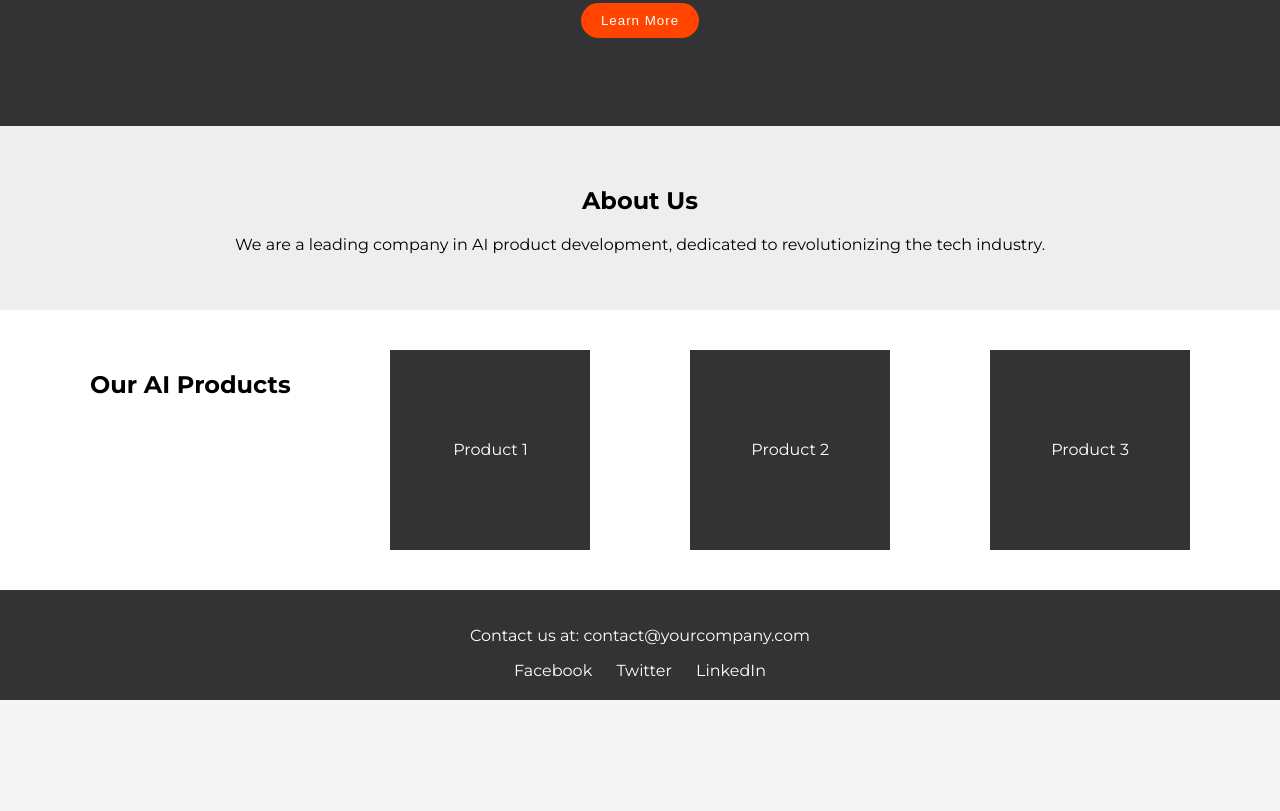
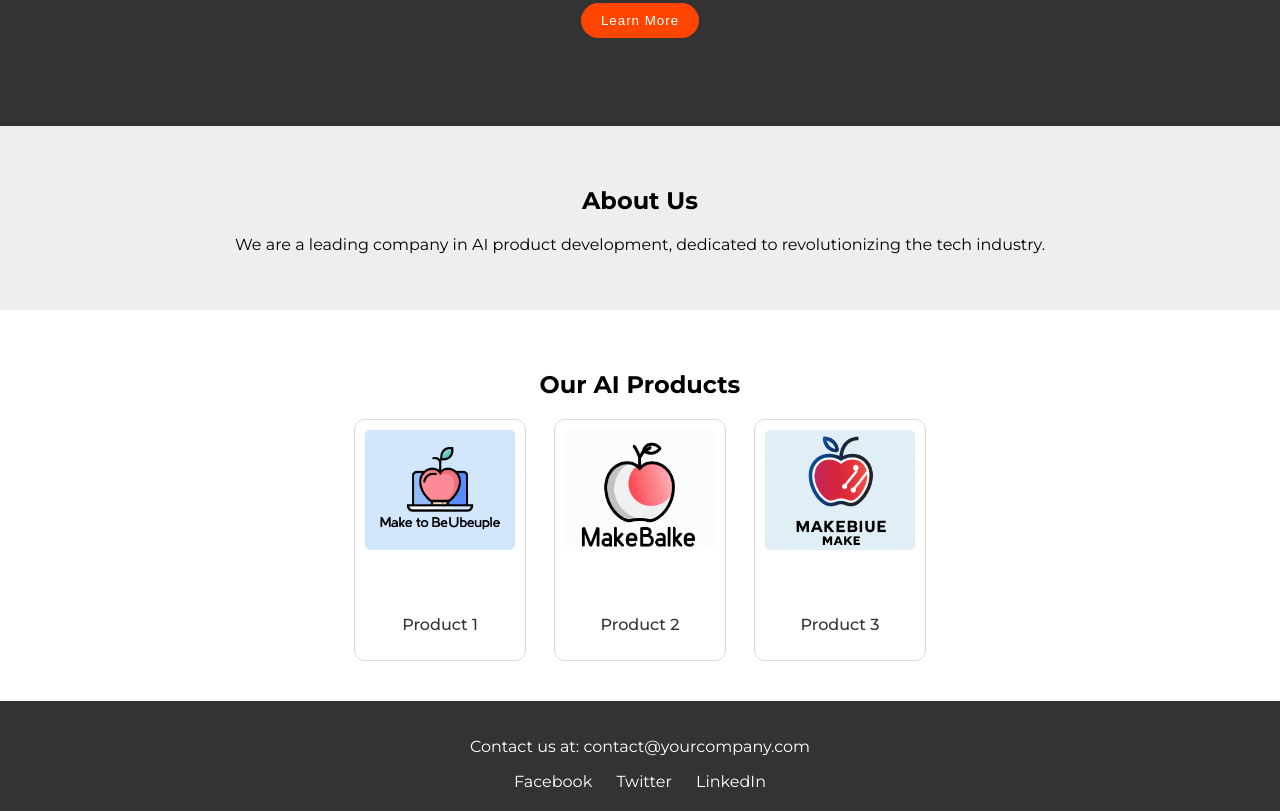
Before and after one commit to AnisZakari/tutorial_create_website_with_ChatGPT, a plain HTML site: page index.html in a window 1280 px wide. Shown: the part 354-1165 px from the top of the page. Before the commit the page ends 1054 px from the top, so only its background shows below. Drawn offline with Linux system fonts and the light colour scheme.

Commit message:
change logo

```diff
--- a/index.html
+++ b/index.html
@@ -30,9 +30,23 @@
     <!-- Products Section -->
     <section id="products">
         <h2>Our AI Products</h2>
-        <div class="product-card" id="product1">Product 1</div>
-        <div class="product-card" id="product2">Product 2</div>
-        <div class="product-card" id="product3">Product 3</div>
+        <div class="products-grid">
+            <div class="product-card" id="product1">
+                <img src="https://raw.githubusercontent.com/AnisZakari/tutorial_create_website_with_ChatGPT/main/product_1.png"
+                    alt="Product 1">
+                <p>Product 1</p>
+            </div>
+            <div class="product-card" id="product2">
+                <img src="https://raw.githubusercontent.com/AnisZakari/tutorial_create_website_with_ChatGPT/main/product_2.png"
+                    alt="Product 2">
+                <p>Product 2</p>
+            </div>
+            <div class="product-card" id="product3">
+                <img src="https://raw.githubusercontent.com/AnisZakari/tutorial_create_website_with_ChatGPT/main/product_3.png"
+                    alt="Product 3">
+                <p>Product 3</p>
+            </div>
+        </div>
     </section>
 
     <!-- Footer -->
--- a/style.css
+++ b/style.css
@@ -30,19 +30,52 @@ body {
 #products {
     padding: 40px;
     display: flex;
-    justify-content: space-around;
+    flex-direction: column;
+    align-items: center;
     background-color: #fff;
 }
 
 .product-card {
-    width: 200px;
-    height: 200px;
-    background-color: #333;
-    color: #fff;
+    width: 150px;
+    height: 220px;
+    background-color: transparent;
+    /* No background color */
+    color: #333;
     display: flex;
+    flex-direction: column;
     align-items: center;
-    justify-content: center;
-    transition: transform 0.3s;
+    justify-content: space-between;
+    padding: 10px;
+    border: 1px solid #ddd;
+    border-radius: 10px;
+    transition: transform 0.3s, box-shadow 0.3s, background-color 0.3s;
+}
+
+.product-card:hover {
+    transform: scale(1.05);
+    box-shadow: 0px 4px 15px rgba(0, 0, 0, 0.1);
+    background-color: #f5f5f5;
+    /* Gray background on hover */
+}
+
+.product-card img {
+    width: 100%;
+    height: 120px;
+    object-fit: cover;
+    border-radius: 5px;
+}
+
+.product-card p {
+    margin-top: 10px;
+    font-weight: 500;
+}
+
+.products-grid {
+    display: flex;
+    justify-content: space-around;
+    width: 100%;
+    max-width: 600px;
+    /* Adjust as needed */
 }
 
 .product-card:hover {
```
Also changed, not shown: ai_company_logo.png.
